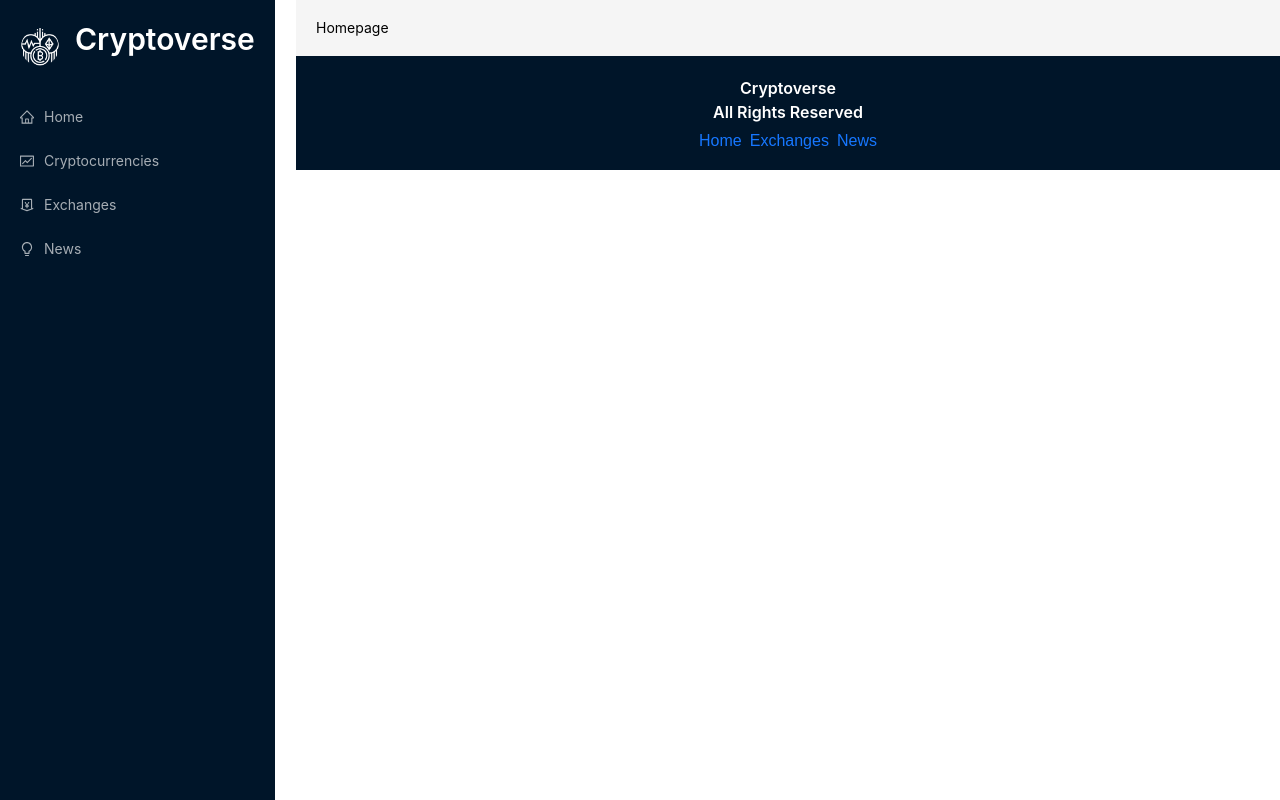
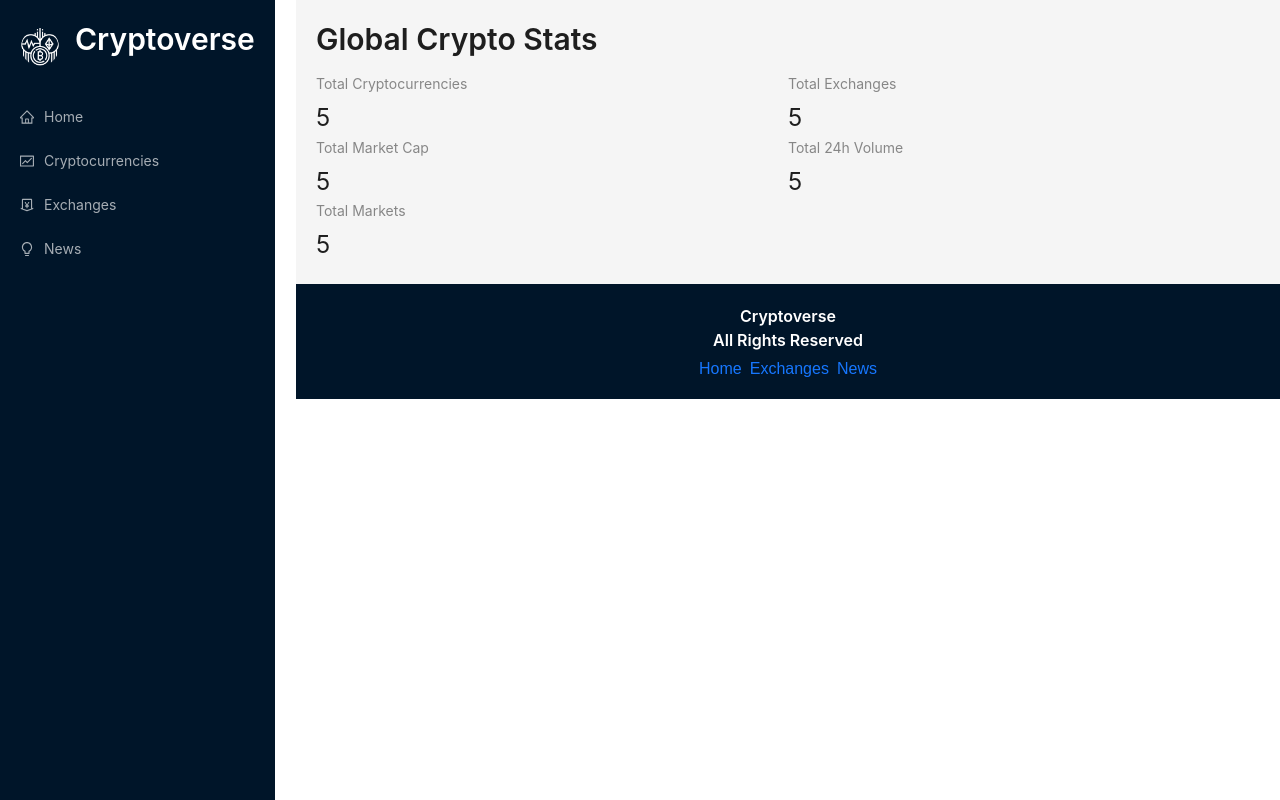
Before and after one commit to omarsa3d/cryptoverse, a React (Vite) app: page / in a window 1280 px wide. Built offline with nearby package versions, Linux system fonts and the light colour scheme.

Commit message:
main homepage section

```diff
--- a/src/components/Homepage.jsx
+++ b/src/components/Homepage.jsx
@@ -1,8 +1,22 @@
 import React from 'react'
+import millify from 'millify'
+import { Typography, Row, Col, Statistic } from 'antd'
+import { Link } from 'react-router-dom'
+
+const { Title } = Typography
 
 const Homepage = () => {
   return (
-    <div>Homepage</div>
+    <>
+      <Title level={2} className='heading'>Global Crypto Stats</Title>
+      <Row>
+        <Col span={12}> <Statistic value='5' title='Total Cryptocurrencies'/> </Col>
+        <Col span={12}> <Statistic value='5' title='Total Exchanges'/> </Col>
+        <Col span={12}> <Statistic value='5' title='Total Market Cap'/> </Col>
+        <Col span={12}> <Statistic value='5' title='Total 24h Volume'/> </Col>
+        <Col span={12}> <Statistic value='5' title='Total Markets'/> </Col>
+      </Row>
+    </>
   )
 }
 
```
